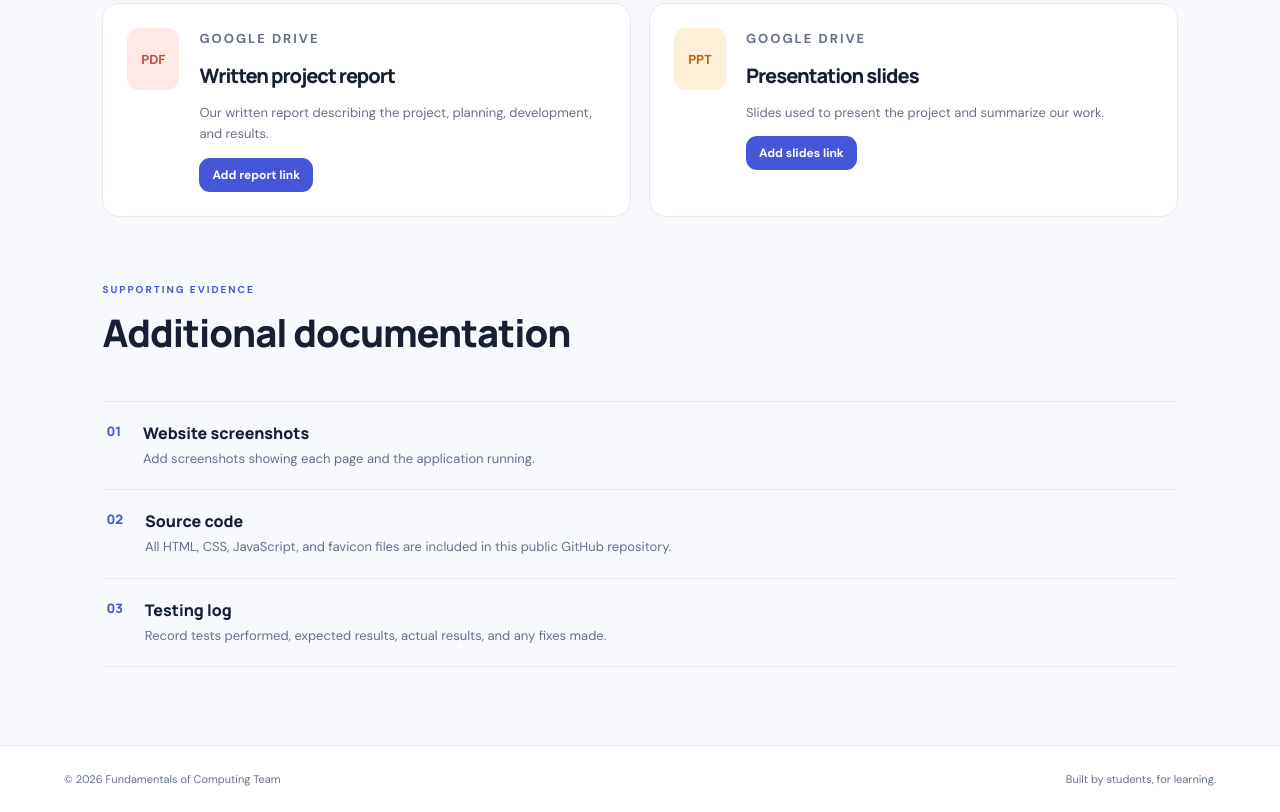
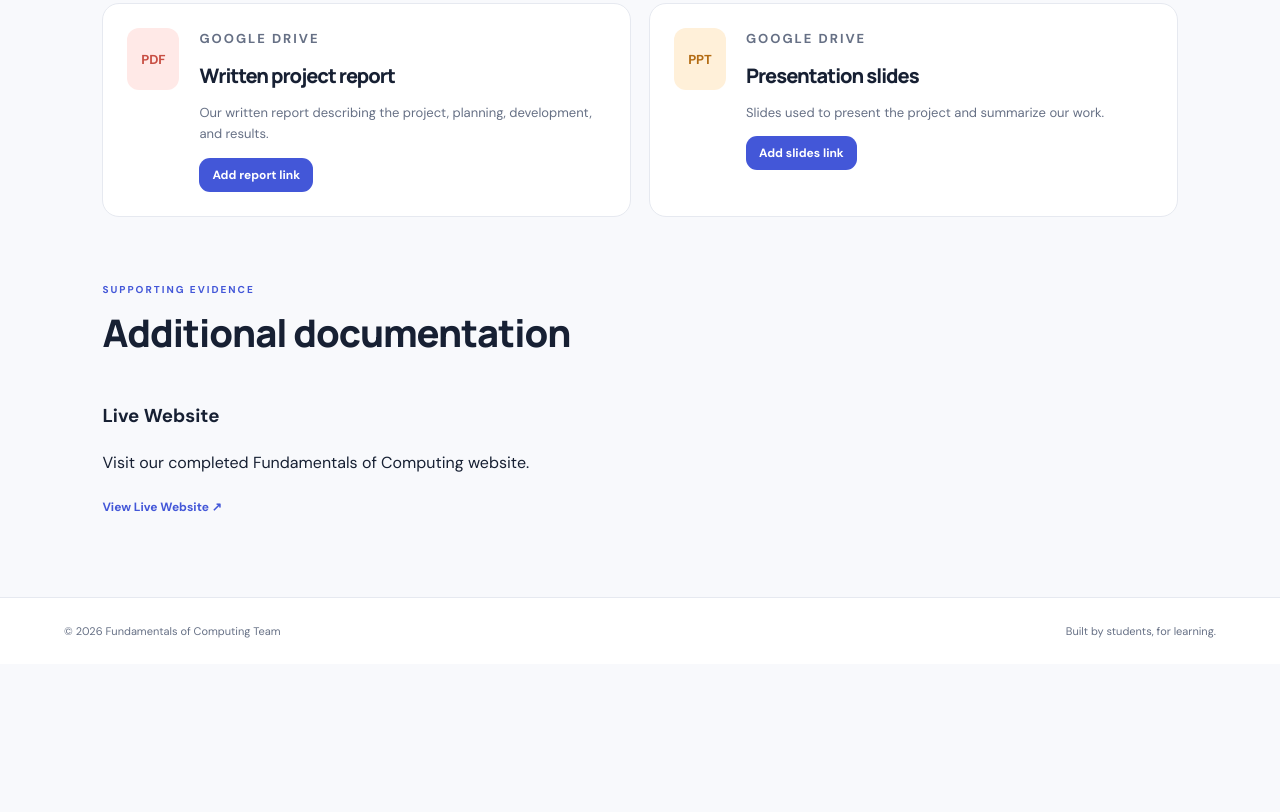
Before and after one commit to 2026164978-cyber/To-do-List-App, a plain HTML site: page documentation.html in a window 1280 px wide. Shown: the part 539-1351 px from the top of the page. After the commit the page ends 1203 px from the top, so only its background shows below. Drawn offline with Linux system fonts and the light colour scheme.

Commit message:
Update documentation.html

```diff
--- a/documentation.html
+++ b/documentation.html
@@ -16,11 +16,15 @@
         <article class="document-card"><span class="document-icon slides">PPT</span><div><p class="eyebrow">GOOGLE DRIVE</p><h2>Presentation slides</h2><p>Slides used to present the project and summarize our work.</p><a class="button button-small button-primary placeholder-link" href="#">Add slides link</a></div></article>
       </div>
       <div class="section-heading sub-heading"><div><p class="eyebrow">SUPPORTING EVIDENCE</p><h2>Additional documentation</h2></div></div>
-      <div class="evidence-list">
-        <div><span>01</span><section><h3>Website screenshots</h3><p>Add screenshots showing each page and the application running.</p></section></div>
-        <div><span>02</span><section><h3>Source code</h3><p>All HTML, CSS, JavaScript, and favicon files are included in this public GitHub repository.</p></section></div>
-        <div><span>03</span><section><h3>Testing log</h3><p>Record tests performed, expected results, actual results, and any fixes made.</p></section></div>
-      </div>
+      <div class="evidence-card">
+    <h3>Live Website</h3>
+    <p>Visit our completed Fundamentals of Computing website.</p>
+    <a class="text-link"
+       href="https://YOUR-USERNAME.github.io/YOUR-REPOSITORY/"
+       target="_blank">
+       View Live Website ↗
+    </a>
+</div>
     </section>
   </main>
   <footer class="site-footer"><span>© <span data-year></span> Fundamentals of Computing Team</span><span>Built by students, for learning.</span></footer>
```
